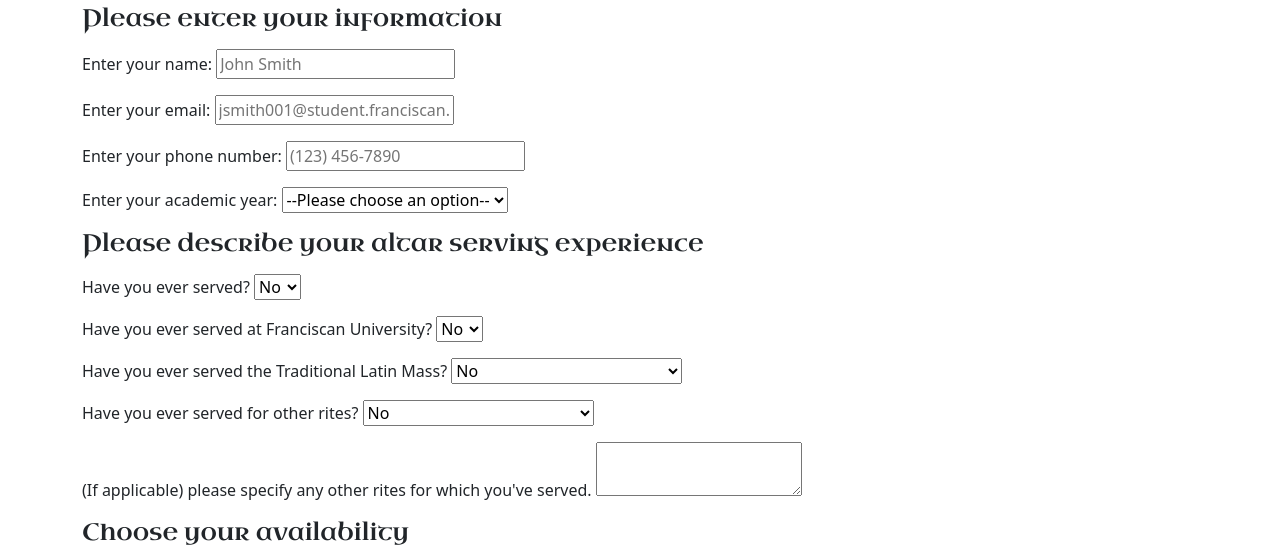
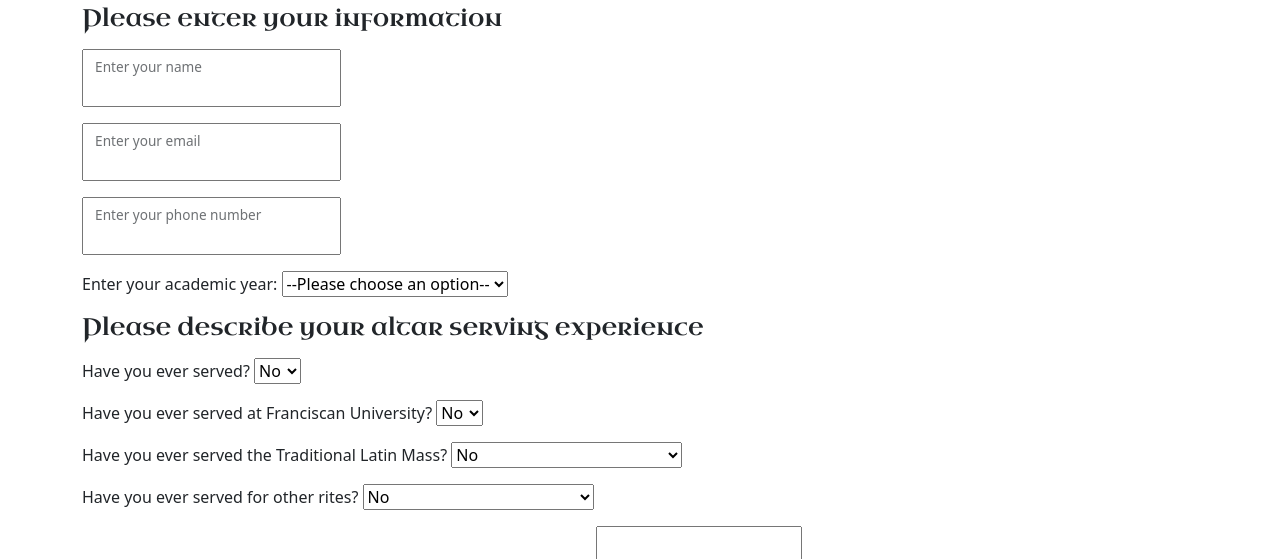
Before and after one commit to jebent521/CSC391-Altar-Server-Application, a website: page form.html in a window 1280 px wide. Shown: the part 158-717 px from the top of the page. Drawn offline with nearby package versions, Linux system fonts and the light colour scheme; files that its build step writes are made by us from their sources; a web font is replaced by a local one.

Commit message:
floating labels

```diff
--- a/form.html
+++ b/form.html
@@ -43,34 +43,19 @@
               <h4>Please enter your information</h4>
             </legend>
 
-            <div class="mb-3">
-              <label for="name">Enter your name: </label>
-              <input
-                type="text"
-                id="name"
-                class="form-control"
-                placeholder="John Smith"
-              />
+            <div class="form-floating mb-3">
+              <input type="text" id="name" class="form-control" />
+              <label for="name">Enter your name</label>
             </div>
 
-            <div class="mb-3">
-              <label for="email">Enter your email: </label>
-              <input
-                type="email"
-                id="email"
-                class="form-control"
-                placeholder="jsmith001@student.franciscan.edu"
-              />
+            <div class="form-floating mb-3">
+              <input type="email" id="email" class="form-control" />
+              <label for="email">Enter your email</label>
             </div>
 
-            <div class="mb-3">
-              <label for="phone">Enter your phone number: </label>
-              <input
-                type="tel"
-                id="phone"
-                class="form-control"
-                placeholder="(123) 456-7890"
-              />
+            <div class="form-floating mb-3">
+              <input type="tel" id="phone" class="form-control" />
+              <label for="phone">Enter your phone number</label>
             </div>
 
             <div class="mb-3">
--- a/scss/custom.scss
+++ b/scss/custom.scss
@@ -26,6 +26,8 @@
 @import "../node_modules/bootstrap/scss/buttons";
 @import "../node_modules/bootstrap/scss/navbar";
 
+@import "../node_modules/bootstrap/scss/forms/floating-labels";
+
 // 7. Optionally include utilities API last to generate classes based on the Sass map in `_utilities.scss`
 @import "../node_modules/bootstrap/scss/utilities/api";
 
```
